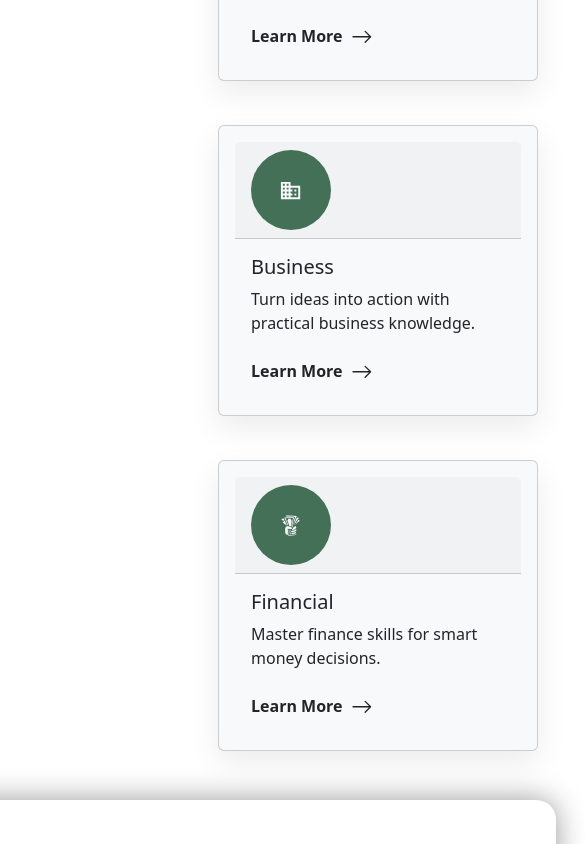
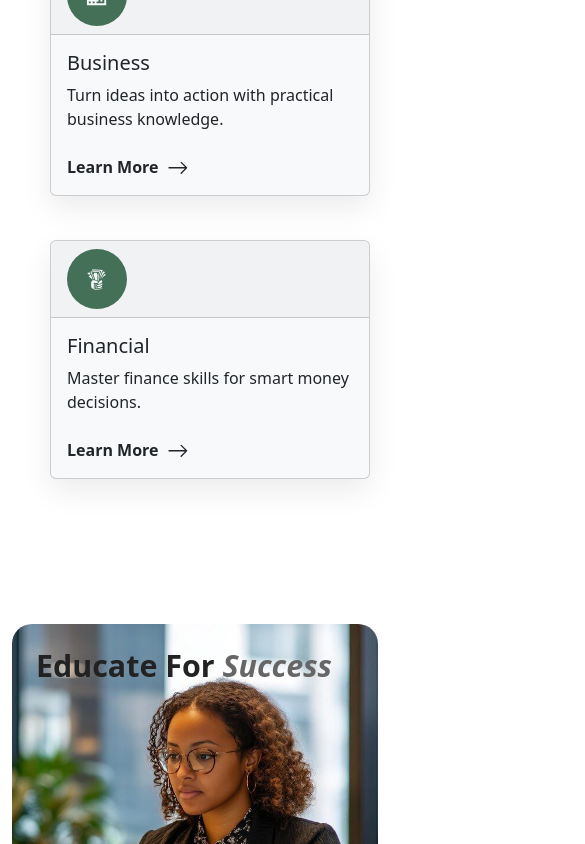
Before and after one commit to collins-dev1/business_app, a React (Create React App) app: page / in a window 390 px wide. Shown: the part 2018-2862 px from the top of the page, 585 px wide, since content can reach past the window. Built offline with nearby package versions, Linux system fonts and the light colour scheme.

Commit message:
twelve commit

```diff
--- a/src/Education.js
+++ b/src/Education.js
@@ -1,109 +1,55 @@
 import React from "react";
 import headerimg from "../src/images/headerimage.jpeg";
 import { FaDesktop } from "react-icons/fa6";
+import { FaStar } from "react-icons/fa";
 import Card from "react-bootstrap/Card";
 
 const Education = () => {
+  const cards = [
+    {
+      icon: <FaDesktop />,
+      title: "900+ course",
+      text: "Explore 900+ expert courses to grow your skills fast.",
+    },
+    {
+      icon: <FaDesktop />,
+      title: "100k+ happy learner",
+      text: "Join over 100,000 students transforming their careers today.",
+    },
+    {
+      icon: <FaDesktop />,
+      title: "Free Certificates",
+      text: "Get certified for free after completing each online course.",
+    },
+    {
+      icon: <FaStar />,
+      title: "4.9/5 Average rating",
+      text: "Trusted by learners worldwide with excellent satisfaction score.",
+    },
+  ];
+
   return (
-    <div>
-      <div className="educate-box">
-        <div className="educate-img">
-          <div className="header-text">
-            <h1>
-              Educate for{" "}
-              <span>
-                <i>Success</i>
-              </span>
-            </h1>
-          </div>
-          <img src={headerimg} />
+    <div className="educate-wrapper">
+      <div className="educate-container">
+        {/* Image section */}
+        <div className="educate-image-wrapper">
+          <img src={headerimg} alt="header" className="educate-image" />
+          <h1 className="educate-title">
+            Educate For <span>Success</span>
+          </h1>
         </div>
-        <div className="edu-card">
-          <>
-            {["Light"].map((variant) => (
-              <Card
-                bg={variant.toLowerCase()}
-                key={variant}
-                text={variant.toLowerCase() === "light" ? "dark" : "white"}
-                className="mb-2"
-                style={{ width: "20rem" }}
-              >
-                <div className="icon-circle">
-                  <FaDesktop className="fs-3 text-light" />
-                </div>
-                <Card.Body>
-                  <Card.Title className="text-start">900 + course</Card.Title>
-                  <Card.Text className="text-start">
-                    Explore 900+ expert courses to grow your skills fast.
-                  </Card.Text>
-                </Card.Body>
-              </Card>
-            ))}
-          </>
 
-          <>
-            {["Light"].map((variant) => (
-              <Card
-                bg={variant.toLowerCase()}
-                key={variant}
-                text={variant.toLowerCase() === "light" ? "dark" : "white"}
-                className="mb-2"
-                style={{ width: "20rem" }}
-              >
-                <div className="icon-circle">
-                  <FaDesktop className="fs-3 text-light" />
-                </div>
-                <Card.Body>
-                  <Card.Title className="text-start">100k + happy learner</Card.Title>
-                  <Card.Text className="text-start">
-                    Join over 100,000 students transforming their careers today.
-                  </Card.Text>
-                </Card.Body>
-              </Card>
-            ))}
-          </>
-          <>
-            {["Light"].map((variant) => (
-              <Card
-                bg={variant.toLowerCase()}
-                key={variant}
-                text={variant.toLowerCase() === "light" ? "dark" : "white"}
-                className="mb-2"
-                style={{ width: "20rem" }}
-              >
-                <div className="icon-circle">
-                  <FaDesktop className="fs-3 text-light" />
-                </div>
-                <Card.Body>
-                  <Card.Title className="text-start">Free Certificates</Card.Title>
-                  <Card.Text className="text-start">
-                    Get certified for free after completing each online course.
-                  </Card.Text>
-                </Card.Body>
-              </Card>
-            ))}
-          </>
-          <>
-            {["Light"].map((variant) => (
-              <Card
-                bg={variant.toLowerCase()}
-                key={variant}
-                text={variant.toLowerCase() === "light" ? "dark" : "white"}
-                className="mb-2"
-                style={{ width: "20rem" }}
-              >
-                <div className="icon-circle">
-                  <FaDesktop className="fs-3 text-light" />
-                </div>
-                <Card.Body>
-                  <Card.Title className="text-start">4.9/5 Average rating</Card.Title>
-                  <Card.Text className="text-start">
-                    Trusted by learners worldwide with excellent satisfaction score.
-                  </Card.Text>
-                </Card.Body>
-              </Card>
-            ))}
-          </>
+        {/* Card box section */}
+        <div className="educate-card-box">
+          {cards.map((card, index) => (
+            <div className="educate-card" key={index}>
+              <div className="card-icon">{card.icon}</div>
+              <div className="card-text">
+                <h5>{card.title}</h5>
+                <p>{card.text}</p>
+              </div>
+            </div>
+          ))}
         </div>
       </div>
     </div>
--- a/src/Service.js
+++ b/src/Service.js
@@ -30,7 +30,8 @@ const Service = () => {
           <Button className="header-button">View All Services</Button>
         </div>
       </div>
-      <div className="card-cont">
+      <div className="main-card-cont">
+        <div className="card-cont">
         <>
           {[
             "Light",
@@ -152,6 +153,7 @@ const Service = () => {
           ))}
         </>
       </div>
+      </div>
     </div>
   );
 };
--- a/src/index.css
+++ b/src/index.css
@@ -154,12 +154,11 @@ code {
   display: grid;
   grid-template-columns: repeat(4, 1fr);
   gap: 1rem;
-  padding-top: 2rem;
 }
 
 .icon-circle {
-  width: 80px;
-  height: 80px;
+  width: 60px;
+  height: 60px;
   background-color: #437057;
   border-radius: 50%;
   display: flex;
@@ -167,58 +166,103 @@ code {
   align-items: center;
 }
 
-.educate-box {
+.educate-wrapper {
   display: flex;
-  flex-direction: row;
   justify-content: center;
-  align-items: center;
-  margin-top: 4rem;
+  margin-top: 13rem;
 }
 
-
-
-.educate-img img {
+.educate-container {
+  display: flex;
   width: 100%;
-  height: 100%;
-  object-fit: cover;
-  border-radius: 20px;
+  gap: 2rem;
+  align-items: center;
+  justify-content: space-between;
+  flex-wrap: wrap;
 }
 
-.educate-img .header-text {
+.educate-image-wrapper {
   position: relative;
-  top: 5rem;
-  left: 2rem;
+  flex: 1;
+  min-width: 300px;
 }
 
-.educate-img .header-text h1 {
-  font-size: 2.5rem;
-  font-weight: bolder;
+.educate-image {
+  width: 100%;
+  height: auto;
+  border-radius: 20px;
+  object-fit: cover;
 }
 
-.educate-img .header-text span {
+.educate-title {
+  position: absolute;
+  top: 1.5rem;
+  left: 1.5rem;
   font-size: 2.5rem;
+  font-weight: bold;
+  color: #222;
 }
 
-.edu-card {
+.educate-title span {
+  font-style: italic;
+  color: #666;
+}
+
+.educate-card-box {
+  flex: 1;
+  min-width: 300px;
   display: grid;
   grid-template-columns: repeat(2, 1fr);
-  gap: 1rem;
+  gap: 1.5rem;
+  border-radius: 20px;
+  padding: 2rem;
   border: 1px solid rgba(255, 255, 255, 0.2);
-  padding: 1rem;
-  border-radius: 20px;
-  position: relative;
-  right: 4rem;
-  top: 3rem;
   background-color: rgba(255, 255, 255, 0.1);
-  /* very light transparent background */
   backdrop-filter: blur(10px);
   box-shadow: 0 0 30px rgba(0, 0, 0, 0.4);
+  transition: all 0.3s ease-in-out;
+  margin-left: -10rem;
 }
 
-.card {
-  border-radius: 20px;
+.educate-card {
+  display: flex;
+  flex-direction: column;
+  gap: 0.5rem;
+  background-color: white;
+  border-radius: 12px;
   padding: 1rem;
+  box-shadow: 0 4px 10px rgba(0, 0, 0, 0.05);
+  transition: transform 0.3s ease;
 }
+
+.educate-card:hover {
+  transform: translateY(-4px);
+}
+
+.card-icon {
+  font-size: 1.5rem;
+  background-color: #437057;
+  color: white;
+  width: 60px;
+  height: 60px;
+  border-radius: 50%;
+  display: inline-flex;
+  align-items: center;
+  justify-content: center;
+  margin-bottom: 0.5rem;
+}
+
+.card-text {
+  display: flex;
+  flex-direction: column;
+  justify-content: flex-start;
+  align-items: flex-start;
+}
+
+.card-text p {
+  font-size: 18px;
+}
+
 
 .work-title {
   display: flex;
@@ -251,6 +295,13 @@ code {
 .work-title2 p {
   font-size: #333;
   font-size: 1rem;
+}
+
+.main-card-holder{
+  display: flex;
+  flex-direction: row;
+  justify-content: center;
+  align-items: center;
 }
 
 .work-card {
@@ -300,17 +351,24 @@ code {
 }
 
 :root {
-      --avatar: 140px;      /* base square size */
-      --gap: 28px;          /* space between items */
-      --brand: #226b5d;     /* green used for arrow */
+  --avatar: 140px;
+  /* base square size */
+  --gap: 28px;
+  /* space between items */
+  --brand: #226b5d;
+  /* green used for arrow */
 }
-    * { box-sizing: border-box; }
+
+* {
+  box-sizing: border-box;
+}
 
 /* ---------- wrapper so arrow can be absolutely positioned relative to collage */
 .hero {
   position: relative;
   display: inline-block;
-      margin-bottom: 100px; /* space before quote */
+  margin-bottom: 100px;
+  /* space before quote */
   padding-top: 4rem;
 }
 
@@ -332,15 +390,50 @@ code {
 }
 
 /* explicit placement to match screenshot */
-    .avatar:nth-of-type(1) {grid-column:1;grid-row:1}
-    .avatar:nth-of-type(2) {grid-column:2;grid-row:1}
-    .avatar:nth-of-type(3) {grid-column:3;grid-row:1}
-    .avatar:nth-of-type(4) {grid-column:5;grid-row:1}
-    .avatar:nth-of-type(5) {grid-column:6;grid-row:1}
-    .avatar:nth-of-type(6) {grid-column:1;grid-row:2}
-    .avatar:nth-of-type(7) {grid-column:2;grid-row:2}
-    .avatar:nth-of-type(8) {grid-column:6;grid-row:2}
-    .avatar:nth-of-type(9) {grid-column:6;grid-row:3}
+.avatar:nth-of-type(1) {
+  grid-column: 1;
+  grid-row: 1
+}
+
+.avatar:nth-of-type(2) {
+  grid-column: 2;
+  grid-row: 1
+}
+
+.avatar:nth-of-type(3) {
+  grid-column: 3;
+  grid-row: 1
+}
+
+.avatar:nth-of-type(4) {
+  grid-column: 5;
+  grid-row: 1
+}
+
+.avatar:nth-of-type(5) {
+  grid-column: 6;
+  grid-row: 1
+}
+
+.avatar:nth-of-type(6) {
+  grid-column: 1;
+  grid-row: 2
+}
+
+.avatar:nth-of-type(7) {
+  grid-column: 2;
+  grid-row: 2
+}
+
+.avatar:nth-of-type(8) {
+  grid-column: 6;
+  grid-row: 2
+}
+
+.avatar:nth-of-type(9) {
+  grid-column: 6;
+  grid-row: 3
+}
 
 /* ---------- Highlight card ---------- */
 .card {
@@ -351,16 +444,35 @@ code {
   width: 260px;
   background: #fff;
   border-radius: 20px;
-      box-shadow: 0 12px 30px rgba(0,0,0,0.08);
+  box-shadow: 0 12px 30px rgba(0, 0, 0, 0.08);
   overflow: hidden;
   z-index: 10;
   display: flex;
   flex-direction: column;
 }
-    .card img {width:100%;height:220px;object-fit:cover}
-    .info{padding:18px 20px 22px;text-align:left}
-    .name{margin:0 0 4px;font-weight:600;font-size:1.25rem}
-    .role{margin:0;font-size:.9rem;color:#6c6c6c}
+
+.card img {
+  width: 100%;
+  height: 220px;
+  object-fit: cover
+}
+
+.info {
+  padding: 18px 20px 22px;
+  text-align: left
+}
+
+.name {
+  margin: 0 0 4px;
+  font-weight: 600;
+  font-size: 1.25rem
+}
+
+.role {
+  margin: 0;
+  font-size: .9rem;
+  color: #6c6c6c
+}
 
 /* ---------- Curved arrow ---------- */
 .arrow {
@@ -371,8 +483,19 @@ code {
   /* move slightly closer to the card after flip */
   top: 30rem;
 }
-    .arrow svg{width:160px;height:120px;display:block}
-    .arrow path{stroke:var(--brand);stroke-width:4;fill:none;stroke-linecap:round}
+
+.arrow svg {
+  width: 160px;
+  height: 120px;
+  display: block
+}
+
+.arrow path {
+  stroke: var(--brand);
+  stroke-width: 4;
+  fill: none;
+  stroke-linecap: round
+}
 
 /* ---------- Quote ---------- */
 .quote {
@@ -384,14 +507,14 @@ code {
   line-height: 1.55;
 }
 
-    .text-quote{
+.text-quote {
   display: flex;
   flex-direction: column;
   justify-content: center;
   align-items: center;
 }
 
-    .sub-cont{
+.sub-cont {
   padding: 2rem;
   background-color: #226b5d;
   border-radius: 30px;
@@ -405,18 +528,18 @@ code {
   top: 4rem;
 }
 
-    .sub-img{
+.sub-img {
   width: 800px;
   height: 300px;
 }
 
-    .sub-img img{
+.sub-img img {
   width: 100%;
   height: 100%;
   object-fit: cover;
 }
 
-    .sub-text{
+.sub-text {
   display: flex;
   flex-direction: column;
   gap: 1rem;
@@ -425,39 +548,39 @@ code {
   align-items: flex-start;
 }
 
-    .sub-text h4{
+.sub-text h4 {
   font-size: 32px;
 }
 
-    .sub-text p{
+.sub-text p {
   text-align: start;
   font-size: 17px;
 }
 
-    .sub-form{
+.sub-form {
   display: flex;
   flex-direction: row;
   width: 60%;
 }
 
-    .sub-form input{
+.sub-form input {
   background-color: transparent;
   border-radius: 50px;
   border: 1px solid #fff;
   padding-inline: 1.5rem;
 }
 
-    .sub-form input::placeholder{
+.sub-form input::placeholder {
   color: #fff;
 }
 
-    .sub-form button{
+.sub-form button {
   margin-left: -5rem;
   width: 60%;
 
 }
 
-    .footer-cont{
+.footer-cont {
   display: flex;
   flex-direction: row;
   justify-content: space-between;
@@ -468,16 +591,16 @@ code {
   padding-top: 10rem;
 }
 
-    .footer{
+.footer {
   background-color: #ede6e6;
   width: 100%;
 }
 
-    .footer-text1{
+.footer-text1 {
   color: #226b5d;
 }
 
-    .footer-text{
+.footer-text {
   display: flex;
   flex-direction: column;
   justify-content: flex-start;
@@ -485,17 +608,17 @@ code {
   gap: 1rem;
 }
 
-    .footer-text p{
+.footer-text p {
   text-align: start;
 }
 
-    .footer-icons{
+.footer-icons {
   display: flex;
   flex-direction: row;
   gap: 1rem;
 }
 
-    .footer-links{
+.footer-links {
   display: flex;
   flex-direction: column;
   gap: 1rem;
@@ -504,11 +627,11 @@ code {
   justify-content: flex-start;
 }
 
-    .footer-links h6{
+.footer-links h6 {
   font-size: 1.5rem;
 }
 
-    .footer-links ul{
+.footer-links ul {
   list-style: none;
   text-align: start;
   display: flex;
@@ -519,7 +642,7 @@ code {
   margin-left: -2rem;
 }
 
-    .copy-cont{
+.copy-cont {
   display: flex;
   flex-direction: row;
   justify-content: space-between;
@@ -528,14 +651,14 @@ code {
   padding-inline: 4rem;
 }
 
-    .copy{
+.copy {
   display: flex;
   flex-direction: row;
   gap: 0.2rem;
   text-align: center;
 }
 
-    .copy-text{
+.copy-text {
   display: flex;
   flex-direction: row;
   justify-content: center;
@@ -544,17 +667,52 @@ code {
 }
 
 /* ---------- Responsive tweaks ---------- */
-    @media(max-width:850px){:root{--avatar:110px;--gap:20px}.card{width:220px}}
-    @media(max-width:640px){
-      .collage{grid-template-columns:repeat(4,var(--avatar));}
-      .avatar:nth-of-type(5),.avatar:nth-of-type(6),.avatar:nth-of-type(8),.avatar:nth-of-type(9){display:none}
-      .card{position:static;transform:none;margin-top:var(--gap)}
-      .arrow{display:none}
-      .hero{margin-bottom:60px}
+@media(max-width:850px) {
+  :root {
+    --avatar: 110px;
+    --gap: 20px
   }
 
-    #card{
+  .card {
+    width: 220px
+  }
+}
+
+@media(max-width:640px) {
+  .collage {
+    grid-template-columns: repeat(4, var(--avatar));
+  }
+
+  .avatar:nth-of-type(5),
+  .avatar:nth-of-type(6),
+  .avatar:nth-of-type(8),
+  .avatar:nth-of-type(9) {
+    display: none
+  }
+
+  .card {
+    position: static;
+    transform: none;
+    margin-top: var(--gap)
+  }
+
+  .arrow {
+    display: none
+  }
+
+  .hero {
+    margin-bottom: 60px
+  }
+}
+
+#card {
   height: 350px;
+}
+
+.edu-cardhold {
+  display: grid;
+  grid-template-columns: repeat(2, 1fr);
+  gap: 1rem;
 }
 
 
@@ -608,6 +766,7 @@ code {
     flex-direction: column;
     justify-content: center;
     align-items: center;
+    margin-right: 10.5rem;
   }
 
   .service-cont2 {
@@ -616,4 +775,45 @@ code {
     gap: 1rem;
     align-items: flex-start;
   }
+
+  .service-cont {
+    display: flex;
+    flex-direction: row;
+    justify-content: center;
+    align-items: center;
+    padding-top: 2rem;
   }
+
+  .educate-card-box {
+  flex: 1;
+  min-width: 300px;
+  display: grid;
+  grid-template-columns: repeat(1, 1fr);
+  gap: 1.5rem;
+  border-radius: 20px;
+  padding: 2rem;
+  border: 1px solid rgba(255, 255, 255, 0.2);
+  background-color: rgba(255, 255, 255, 0.1);
+  backdrop-filter: blur(10px);
+  box-shadow: 0 0 30px rgba(0, 0, 0, 0.4);
+  transition: all 0.3s ease-in-out;
+  margin-left: 0rem;
+}
+
+.educate-title {
+  font-size: 1.9rem;
+}
+
+.work-card {
+  grid-template-columns: repeat(1, 1fr);
+}
+
+.carder {
+  width: 350px;
+}
+
+.card-img {
+  width: 350px;
+  height: 280px;
+}
+}
```
Also changed, not shown: src/Works.js (+31 -12 lines). Lines whose indentation alone changed are shown as unchanged.
